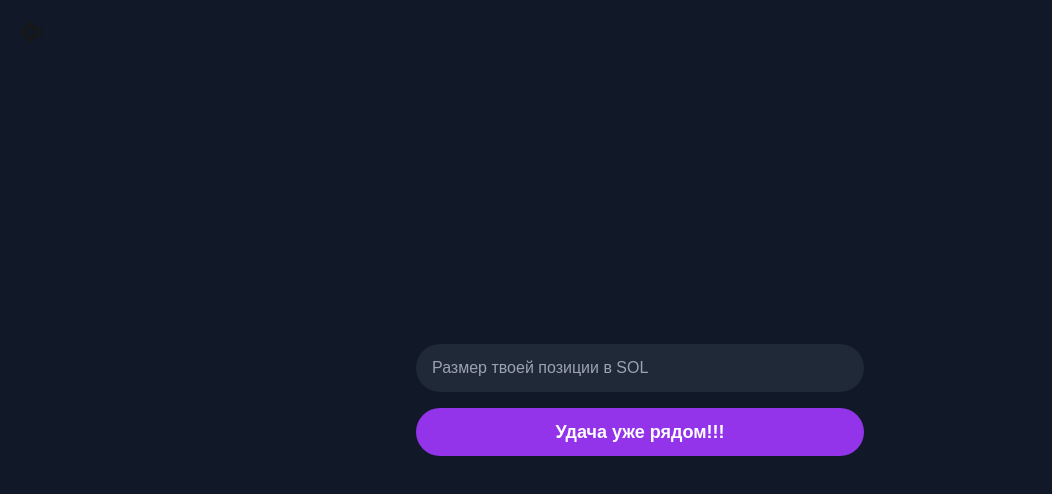
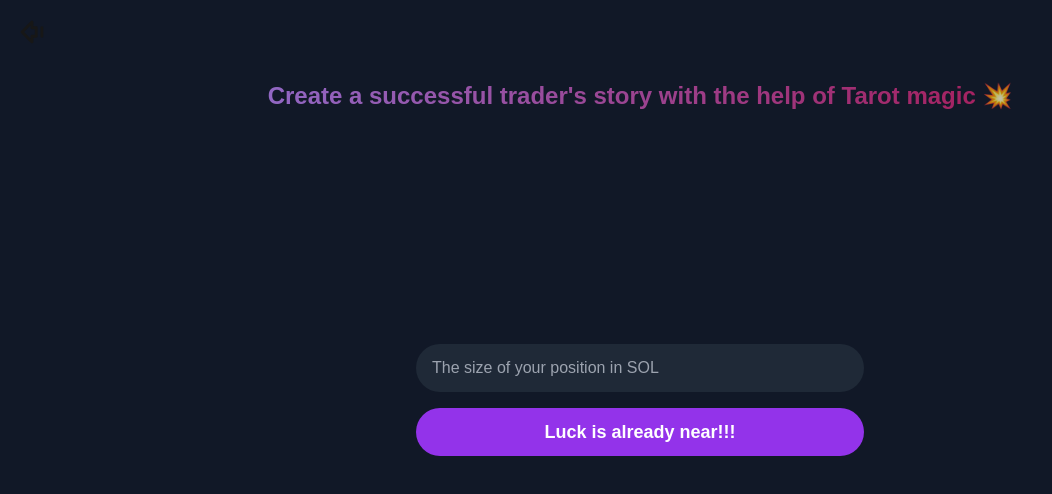
Before and after one commit to ArtemTutt/rocket-prediction-front, a Next.js app: page /action in a window 1280 px wide. Shown: the top 494 px of the page, without its empty margins (0-1052 px from the left). Built offline with nearby package versions, Linux system fonts and the light colour scheme.

Commit message:
add more info about game

```diff
--- a/app/action/page.js
+++ b/app/action/page.js
@@ -1,55 +1,107 @@
-'use client'
-import Link from 'next/link'
-import { useState } from 'react'
-import { Button } from "@/components/ui/button"
-import { Input } from "@/components/ui/input"
-import Toolbar from '@/components/toolbar'
-import { ArrowBigLeftDash } from "lucide-react"
+"use client";
+import Link from "next/link";
+import { useState, useEffect, useRef } from "react";
+import { Button } from "@/components/ui/button";
+import { Input } from "@/components/ui/input";
+import Toolbar from "@/components/toolbar";
+import { ArrowBigLeftDash } from "lucide-react";
 
 const motivationalQuotes = [
   "Believe you can and you're halfway there.",
   "Success is not final, failure is not fatal: it is the courage to continue that counts.",
   "The only way to do great work is to love what you do.",
   "Don't watch the clock; do what it does. Keep going.",
-  "The future belongs to those who believe in the beauty of their dreams."
-]
+  "The future belongs to those who believe in the beauty of their dreams.",
+];
 
 export default function ActionPage() {
-  const [inputValue, setInputValue] = useState('')
-  const [result, setResult] = useState('')
-  const [quote, setQuote] = useState('')
+  const [inputValue, setInputValue] = useState("");
+  const [result, setResult] = useState("");
+  const [showModal, setShowModal] = useState(false);
+  const [quote, setQuote] = useState("");
+
+  const modalRef = useRef(null);
 
   const handleSubmit = (e) => {
-    e.preventDefault()
-    const luckyNumber = Math.floor(Math.random() * 100)
-    setResult(`Ты заработаешь: ${luckyNumber} SOL`)
-    const randomQuote = motivationalQuotes[Math.floor(Math.random() * motivationalQuotes.length)]
-    setQuote(randomQuote)
-  }
+    e.preventDefault();
+    const luckyNumber = Math.floor(Math.random() * 100);
+    setResult(`Ты заработаешь: ${luckyNumber} SOL`);
+    const randomQuote =
+      motivationalQuotes[Math.floor(Math.random() * motivationalQuotes.length)];
+    setQuote(randomQuote);
+  };
+
+  const openModal = () => {
+    setShowModal(true);
+  };
+  const closeModal = () => {
+    setShowModal(false);
+    setInputValue("");
+  };
+
+  const handleClickOutside = (event) => {
+    // Проверяем, был ли клик вне модального окна
+    if (modalRef.current && !modalRef.current.contains(event.target)) {
+      closeModal();
+    }
+  };
+
+  useEffect(() => {
+    // Добавляем обработчик события клика
+    document.addEventListener("mousedown", handleClickOutside);
+
+    // Убираем обработчик при размонтировании компонента
+    return () => {
+      document.removeEventListener("mousedown", handleClickOutside);
+    };
+  }, []);
 
   return (
     <div className="flex flex-col items-center justify-center min-h-screen bg-gray-900 p-4">
-        <Link href="/selection" style={{position: "absolute", top: "15px", "left": "15px"}}>
+      <Link
+        href="/selection"
+        style={{ position: "absolute", top: "15px", left: "15px" }}
+      >
         <ArrowBigLeftDash size={34} />
-        </Link>
+      </Link>
+      <div className="text-center absolute top-20">
+        <p className="text-2xl font-bold text-center mb-8 animate-pulse">
+          <span className="text-transparent bg-clip-text bg-gradient-to-r from-purple-400 to-pink-600">
+            Create a successful trader's story with the help of Tarot magic
+          </span> 💥
+        </p>
+      </div>
+      {showModal && (
+        <div
+          ref={modalRef}
+          className="absolute top-1/2 left-1/2 transform -translate-x-1/2 -translate-y-1/2 bg-[#516285] bg-opacity-90 p-8 rounded w-11/12 h-[530px] flex flex-col items-center justify-center"
+        >
+          {result && (
+            <div className="mt-8 text-center">
+              <p className="text-2xl font-bold text-white mb-4">{result}</p>
+              <p className="text-purple-300 italic text-red-950 text-2xl font-bold">
+                &quot;{quote}&quot;
+              </p>
+            </div>
+          )}
+        </div>
+      )}
       <form onSubmit={handleSubmit} className="w-full max-w-md space-y-4">
         <Input
           type="text"
           value={inputValue}
           onChange={(e) => setInputValue(e.target.value)}
-          placeholder="Размер твоей позиции в SOL"
+          placeholder="The size of your position in SOL"
           className="w-full"
         />
-        <Button type="submit" className="px-6 py-3 text-lg font-semibold text-white bg-purple-600 rounded-full hover:bg-purple-700 transition-colors duration-300 w-full">
-          Удача уже рядом!!!
+        <Button
+          type="submit"
+          className="px-6 py-3 text-lg font-semibold text-white bg-purple-600 rounded-full hover:bg-purple-700 transition-colors duration-300 w-full"
+          onClick={() => openModal()}
+        >
+          Luck is already near!!!
         </Button>
       </form>
-      {result && (
-        <div className="mt-8 text-center">
-          <p className="text-2xl font-bold text-white mb-4">{result}</p>
-          <p className="text-lg text-purple-300 italic">&quot;{quote}&quot;</p>
-        </div>
-      )}
     </div>
-  )
+  );
 }
--- a/app/selection/page.js
+++ b/app/selection/page.js
@@ -2,6 +2,7 @@
 import Link from "next/link";
 import Script from "next/script";
 import { useState, useEffect } from "react";
+import Toolbar from '@/components/toolbar'
 import { ArrowBigLeftDash } from "lucide-react";
 import Image from "next/image";
 export default function HomePage() {
@@ -27,7 +28,7 @@ export default function HomePage() {
 
   return (
     <>
-      <div className="flex flex-col items-center pt-10 min-h-screen bg-gray-900">
+      <div className="flex flex-col items-center justify-center pt-10 min-h-screen bg-gray-900">
         <Link
           href="/second"
           style={{ position: "absolute", top: "15px", left: "15px" }}
@@ -72,6 +73,7 @@ export default function HomePage() {
             <span className="mr-4 text-xl">Solana Taro</span>
           </div>
         </Link>
+        <Toolbar />
       </div>
     </>
   );
--- a/app/user/page.js
+++ b/app/user/page.js
@@ -1,6 +1,7 @@
 "use client";
 import Link from "next/link";
 import { useState, useEffect } from "react";
+import Toolbar from '@/components/toolbar'
 import { ArrowBigLeftDash } from "lucide-react"
 export default function InfoPage() {
   const [username, setUsername] = useState("");
@@ -35,6 +36,7 @@ export default function InfoPage() {
         <h4 className="text-2xl font-bold text-center">
           Information About {username}
         </h4>
+        <Toolbar />
       </div>
     </>
   );
--- a/app/wheel/page.js
+++ b/app/wheel/page.js
@@ -79,7 +79,7 @@ export default function CryptoSlotMachine() {
       </Link>
       <div className="w-[350px] flex flex-col items-center">
         {showModal && (
-          <div className="absolute top-1/2 left-1/2 transform -translate-x-1/2 -translate-y-1/2 bg-[#516285] bg-opacity-90 p-8 rounded w-11/12 h-[560px] flex flex-col items-center justify-center">
+          <div className="absolute top-1/2 left-1/2 transform -translate-x-1/2 -translate-y-1/2 bg-[#516285] bg-opacity-90 p-8 rounded w-11/12 h-[530px] flex flex-col items-center justify-center">
             тут показывается модальное окно
           </div>
         )}
```
